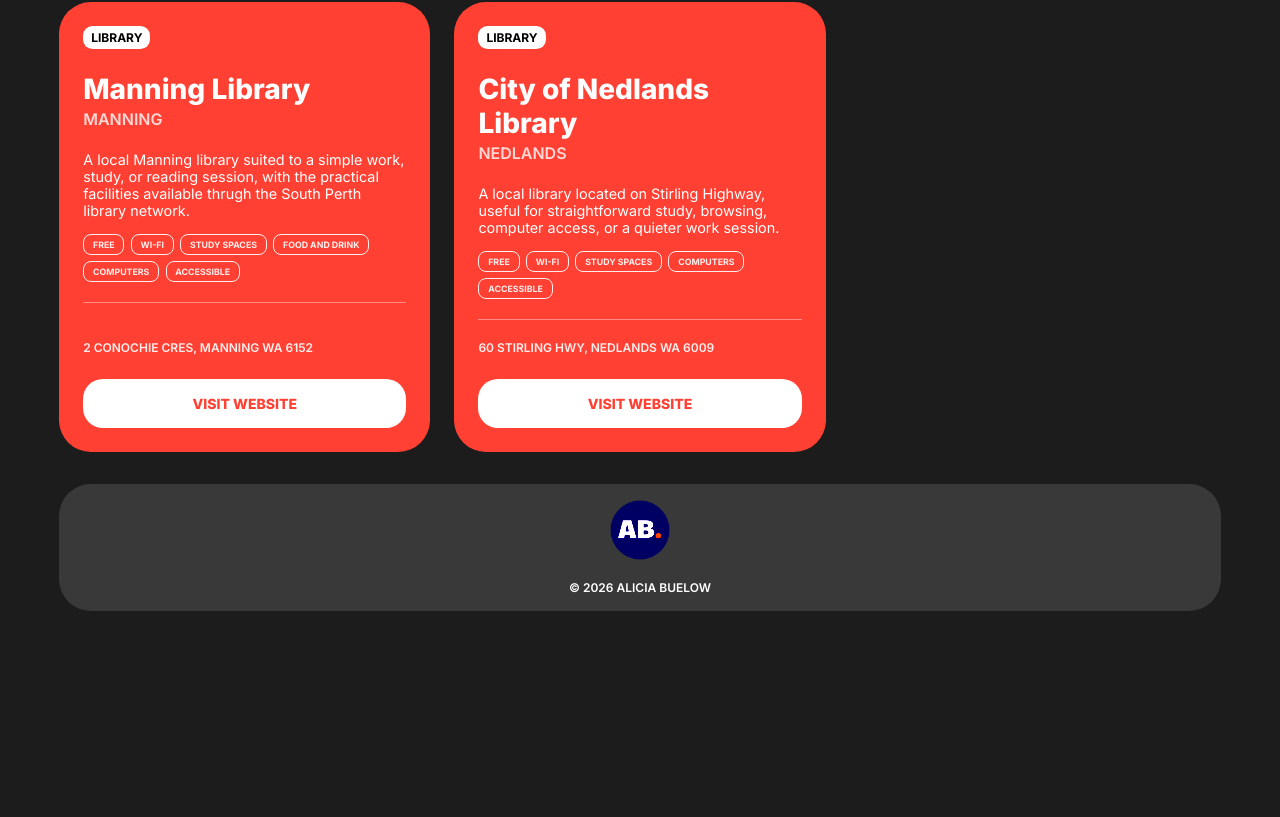
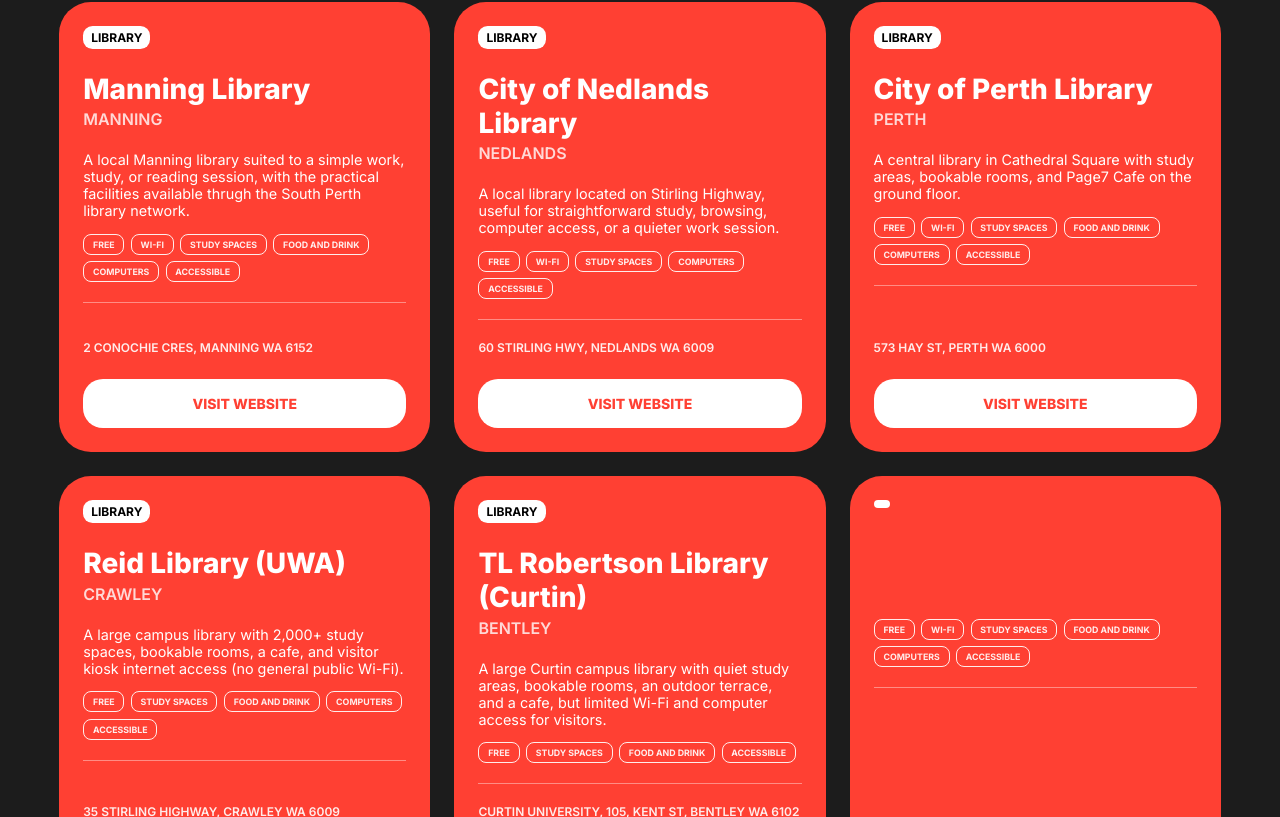
Before and after one commit to aliciabuelow/perth-workfriendly-app, a React (Vite) app in the folder react-app/: page / in a window 1280 px wide. Shown: the part 1103-1920 px from the top of the page. Before the commit the page ends 1762 px from the top, so only its background shows below. Built offline with nearby package versions, Linux system fonts and the light colour scheme.

Commit message:
Update spots data

```diff
--- a/react-app/src/data/spots.js
+++ b/react-app/src/data/spots.js
@@ -53,5 +53,181 @@
         tags: ["free", "wi-fi", "study spaces", "computers", "accessible"],
         bestFor: ["focused work", "study", "reading"],
         notes: "A local library located on Stirling Highway, useful for straightforward study, browsing, computer access, or a quieter work session."
+    },
+    {
+        id: 6,
+        name: "City of Perth Library",
+        suburb: "Perth",
+        type: "Library",
+        address: "573 Hay St, Perth WA 6000",
+        website: "https://perth.wa.gov.au/community/community-services-and-facilities/city-of-perth-library",
+        tags: ["free", "wi-fi", "study spaces", "food and drink", "computers", "accessible"],
+        bestFor: ["focused work", "study", "reading"],
+        notes: "A central library in Cathedral Square with study areas, bookable rooms, and Page7 Cafe on the ground floor."
+    },
+        {
+        id: 7,
+        name: "Reid Library (UWA)",
+        suburb: "Crawley",
+        type: "Library",
+        address: "35 Stirling Highway, Crawley WA 6009",
+        website: "https://www.uwa.edu.au/facilities/reid-library",
+        tags: ["free", "study spaces", "food and drink", "computers", "accessible"],
+        bestFor: ["focused work", "study", "reading"],
+        notes: "A large campus library with 2,000+ study spaces, bookable rooms, a cafe, and visitor kiosk internet access (no general public Wi-Fi)."
+    },
+        {
+        id: 8,
+        name: "TL Robertson Library (Curtin)",
+        suburb: "Bentley",
+        type: "Library",
+        address: "Curtin University, 105, Kent St, Bentley WA 6102",
+        website: "https://www.curtin.edu.au/library/using-the-library/tl-robertson-library/",
+        tags: ["free", "study spaces", "food and drink", "accessible"],
+        bestFor: ["focused work", "study", "reading"],
+        notes: "A large Curtin campus library with quiet study areas, bookable rooms, an outdoor terrace, and a cafe, but limited Wi-Fi and computer access for visitors."
+    },
+        {
+        id: 9,
+        name: "",
+        suburb: "",
+        type: "",
+        address: "",
+        website: "",
+        tags: ["free", "wi-fi", "study spaces", "food and drink", "computers", "accessible"],
+        bestFor: ["focused work", "study", "reading"],
+        notes: ""
+    },
+        {
+        id: 10,
+        name: "",
+        suburb: "",
+        type: "",
+        address: "",
+        website: "",
+        tags: ["free", "wi-fi", "study spaces", "food and drink", "computers", "accessible"],
+        bestFor: ["focused work", "study", "reading"],
+        notes: ""
+    },
+        {
+        id: 11,
+        name: "",
+        suburb: "",
+        type: "",
+        address: "",
+        website: "",
+        tags: ["free", "wi-fi", "study spaces", "food and drink", "computers", "accessible"],
+        bestFor: ["focused work", "study", "reading"],
+        notes: ""
+    },
+        {
+        id: 12,
+        name: "",
+        suburb: "",
+        type: "",
+        address: "",
+        website: "",
+        tags: ["free", "wi-fi", "study spaces", "food and drink", "computers", "accessible"],
+        bestFor: ["focused work", "study", "reading"],
+        notes: ""
+    },
+        {
+        id: 13,
+        name: "",
+        suburb: "",
+        type: "",
+        address: "",
+        website: "",
+        tags: ["free", "wi-fi", "study spaces", "food and drink", "computers", "accessible"],
+        bestFor: ["focused work", "study", "reading"],
+        notes: ""
+    },
+        {
+        id: 14,
+        name: "",
+        suburb: "",
+        type: "",
+        address: "",
+        website: "",
+        tags: ["free", "wi-fi", "study spaces", "food and drink", "computers", "accessible"],
+        bestFor: ["focused work", "study", "reading"],
+        notes: ""
+    },
+    {
+        id: 15,
+        name: "",
+        suburb: "",
+        type: "",
+        address: "",
+        website: "",
+        tags: ["free", "wi-fi", "study spaces", "food and drink", "computers", "accessible"],
+        bestFor: ["focused work", "study", "reading"],
+        notes: ""
+    },
+    {
+        id: 16,
+        name: "",
+        suburb: "",
+        type: "",
+        address: "",
+        website: "",
+        tags: ["free", "wi-fi", "study spaces", "food and drink", "computers", "accessible"],
+        bestFor: ["focused work", "study", "reading"],
+        notes: ""
+    },
+    {
+        id: 17,
+        name: "",
+        suburb: "",
+        type: "",
+        address: "",
+        website: "",
+        tags: ["free", "wi-fi", "study spaces", "food and drink", "computers", "accessible"],
+        bestFor: ["focused work", "study", "reading"],
+        notes: ""
+    },
+    {
+        id: 18,
+        name: "",
+        suburb: "",
+        type: "",
+        address: "",
+        website: "",
+        tags: ["free", "wi-fi", "study spaces", "food and drink", "computers", "accessible"],
+        bestFor: ["focused work", "study", "reading"],
+        notes: ""
+    },
+    {
+        id: 19,
+        name: "",
+        suburb: "",
+        type: "",
+        address: "",
+        website: "",
+        tags: ["free", "wi-fi", "study spaces", "food and drink", "computers", "accessible"],
+        bestFor: ["focused work", "study", "reading"],
+        notes: ""
+    },
+    {
+        id: 20,
+        name: "",
+        suburb: "",
+        type: "",
+        address: "",
+        website: "",
+        tags: ["free", "wi-fi", "study spaces", "food and drink", "computers", "accessible"],
+        bestFor: ["focused work", "study", "reading"],
+        notes: ""
+    },
+    {
+        id: 21,
+        name: "",
+        suburb: "",
+        type: "",
+        address: "",
+        website: "",
+        tags: ["free", "wi-fi", "study spaces", "food and drink", "computers", "accessible"],
+        bestFor: ["focused work", "study", "reading"],
+        notes: ""
     }
 ]
```
